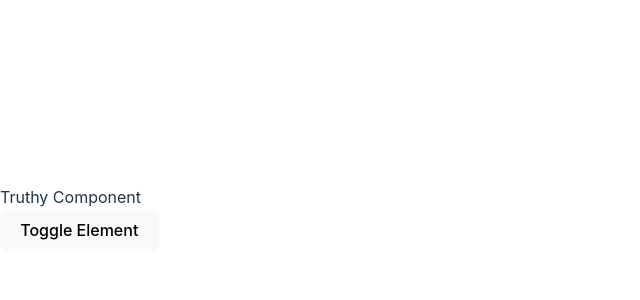
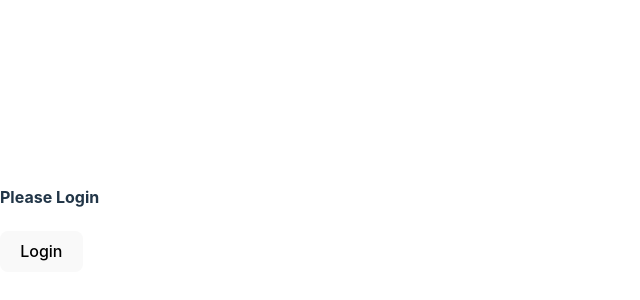
Before and after one commit to VaSu2003/useState-example, a React (Vite) app: page / in a window 1280 px wide. Shown: the part 182-482 px from the top of the page, without its empty margins (0-640 px from the left). Built offline with nearby package versions, Linux system fonts and the light colour scheme.

Commit message:
Add a login/logout component conditionally

```diff
--- a/src/Conditionals.jsx
+++ b/src/Conditionals.jsx
@@ -1,13 +1,30 @@
 import React,{useState} from 'react'
 
 function Conditionals() {
-    const [bool,setBool] = useState(true);
+    const [user,setUser] = useState(null);
     let text;
+
+    function login(){
+        setUser({name : "Vaibhav"})
+    }
+    function logout(){
+        setUser(null)
+    }
 
   return (
     <>
-        {bool ? text = (<div>Truthy Component</div>) : text = (<div>False Component</div>)}
-        <button onClick={()=>{bool? setBool(false) : setBool(true)}}>Toggle Element</button>
+        {user ? (
+            <>
+            <h4>Hello, There {user.name}</h4>
+            <button onClick={logout}>Logout</button>
+            </>
+        ) :
+        (
+            <>
+            <h4>Please Login</h4>
+            <button onClick={login}>Login</button>
+            </>
+        )}
     </>
   )
 }
```
